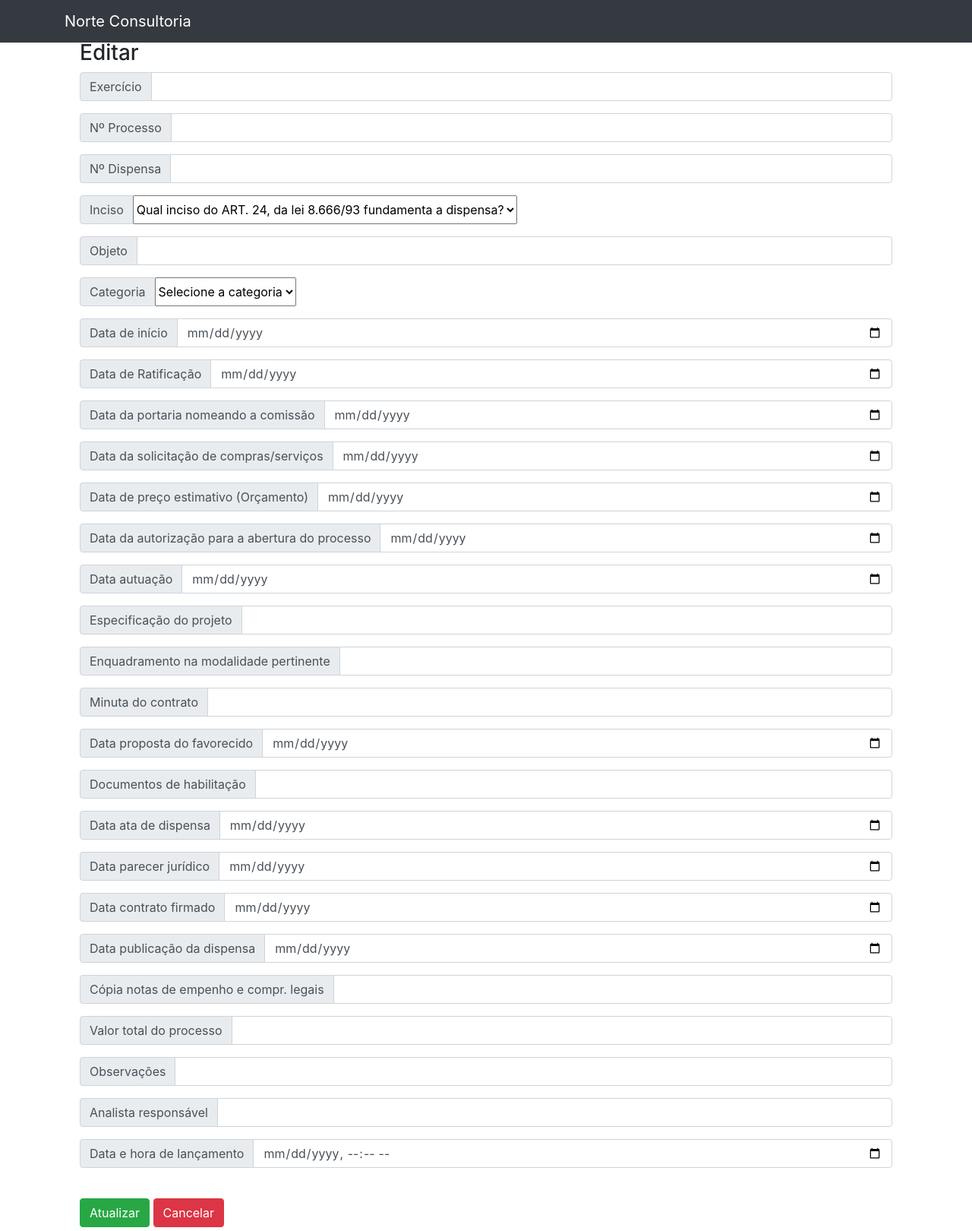
After one commit to HugoMTeodoro/Site_Norte_Consultoria, a PHP site: page /editDispensa.php in a window 1280 px wide. The commit adds this page. Shown: the whole page at 76% size. Run offline with PHP 8.4, Linux system fonts and the light colour scheme; data that the repository does not hold is empty.

Commit message:
Crud dispensa 3/4

```diff
--- /dev/null
+++ b/public/dispensa/editDispensa.php
@@ -0,0 +1,268 @@
+
+
+
+
+
+<?php
+    include("../Template/header.php");
+    include_once("../../data/connection.php");
+?>
+
+
+
+
+
+<div class="form">
+        <form action="updateDispensa.php" method="POST" style="margin-left: 100px; margin-right: 100px;">
+            <h3>Editar</h3>
+            <div class="input-group mb-3">
+                <div class="input-group-prepend">
+                    <span class="input-group-text" id="inputGroup-sizing-default">Exercício</span>
+                </div>
+                <input type="text" name="txtExercicio" class="form-control" id="txtExercicio" aria-label="Default" aria-describedby="inputGroup-sizing-default">
+            </div>
+
+            <div class="input-group mb-3">
+                <div class="input-group-prepend">
+                    <span class="input-group-text" id="inputGroup-sizing-default">Nº Processo</span>
+                </div>
+                <input type="number" name="numProcesso" class="form-control" id="numProcesso" aria-label="Default" aria-describedby="inputGroup-sizing-default">
+            </div>
+
+            <div class="input-group mb-3">
+                <div class="input-group-prepend">
+                    <span class="input-group-text" id="inputGroup-sizing-default">Nº Dispensa</span>
+                </div>
+                <input type="number" name="numDispensa" class="form-control" id="numDispensa" aria-label="Default" aria-describedby="inputGroup-sizing-default">
+            </div>
+
+            <div class="input-group mb-3">
+                <div class="input-group-prepend">
+                    <span class="input-group-text" id="inputGroup-sizing-default">Inciso</span>
+                </div>
+                <select class="form-select" name="inciso" id="inciso">
+                    <option value="-1" selected>Qual inciso do ART. 24, da lei 8.666/93 fundamenta a dispensa?</option>
+                    <?php
+
+                    $sqlQuery = "SELECT * FROM inciso ORDER BY inciso";
+
+                    $inciso = $connection->query($sqlQuery);
+
+                    if ($inciso->num_rows > 0) {
+
+                        while ($row = $inciso->fetch_assoc()) {
+                    ?>
+
+                            <option value="<?php echo $row["inciso"] ?>">
+                                <?php echo $row["inciso"]  ?>
+                            </option>
+
+                    <?php
+                        }
+                    }
+                    ?>
+                </select>
+            </div>
+
+
+
+            <div class="input-group mb-3">
+                <div class="input-group-prepend">
+                    <span class="input-group-text" id="inputGroup-sizing-default">Objeto</span>
+                </div>
+                <input type="text" name="txtObjeto" class="form-control" id="txtObjeto" aria-label="Default" aria-describedby="inputGroup-sizing-default">
+            </div>
+
+
+            <div class="input-group mb-3">
+                <div class="input-group-prepend">
+                    <span class="input-group-text" id="inputGroup-sizing-default">Categoria</span>
+                </div>
+                <select class="form-select" name="txtCategoria" id="txtCategoria">
+                    <option value="-1" selected>Selecione a categoria</option>
+                    <?php
+
+                    $sqlQuery = "SELECT * FROM categoria ORDER BY categoria";
+
+                    $categoria = $connection->query($sqlQuery);
+
+                    if ($categoria->num_rows > 0) {
+
+                        while ($row = $categoria->fetch_assoc()) {
+                    ?>
+
+                            <option value="<?php echo $row["categoria"] ?>">
+                                <?php echo $row["categoria"]  ?>
+                            </option>
+
+                    <?php
+                        }
+                    }
+                    ?>
+                </select>
+            </div>
+
+
+
+
+            <div class="input-group mb-3">
+                <div class="input-group-prepend">
+                    <span class="input-group-text" id="inputGroup-sizing-default">Data de início</span>
+                </div>
+                <input type="date" name="datei" class="form-control" id="datei" aria-label="Default" aria-describedby="inputGroup-sizing-default">
+            </div>
+
+            <div class="input-group mb-3">
+                <div class="input-group-prepend">
+                    <span class="input-group-text" id="inputGroup-sizing-default">Data de Ratificação</span>
+                </div>
+                <input type="date" name="dater" class="form-control" id="dater" aria-label="Default" aria-describedby="inputGroup-sizing-default">
+            </div>
+
+
+            <div class="input-group mb-3">
+                <div class="input-group-prepend">
+                    <span class="input-group-text" id="inputGroup-sizing-default">Data da portaria nomeando a comissão</span>
+                </div>
+                <input type="date" name="datep" class="form-control" id="datep" aria-label="Default" aria-describedby="inputGroup-sizing-default">
+            </div>
+
+            <div class="input-group mb-3">
+                <div class="input-group-prepend">
+                    <span class="input-group-text" id="inputGroup-sizing-default">Data da solicitação de compras/serviços</span>
+                </div>
+                <input type="date" name="dates" class="form-control" id="dates" aria-label="Default" aria-describedby="inputGroup-sizing-default">
+            </div>
+
+            <div class="input-group mb-3">
+                <div class="input-group-prepend">
+                    <span class="input-group-text" id="inputGroup-sizing-default">Data de preço estimativo (Orçamento)</span>
+                </div>
+                <input type="date" name="datepe" class="form-control" id="datepe" aria-label="Default" aria-describedby="inputGroup-sizing-default">
+            </div>
+
+            <div class="input-group mb-3">
+                <div class="input-group-prepend">
+                    <span class="input-group-text" id="inputGroup-sizing-default">Data da autorização para a abertura do processo</span>
+                </div>
+                <input type="date" name="datea" class="form-control" id="datea" aria-label="Default" aria-describedby="inputGroup-sizing-default">
+            </div>
+
+            <div class="input-group mb-3">
+                <div class="input-group-prepend">
+                    <span class="input-group-text" id="inputGroup-sizing-default">Data autuação</span>
+                </div>
+                <input type="date" name="dateau" class="form-control" id="dateau" aria-label="Default" aria-describedby="inputGroup-sizing-default">
+            </div>
+
+            <div class="input-group mb-3">
+                <div class="input-group-prepend">
+                    <span class="input-group-text" id="inputGroup-sizing-default">Especificação do projeto</span>
+                </div>
+                <input type="text" name="txtEspecificacao" class="form-control" id="txtEspecificacao" aria-label="Default" aria-describedby="inputGroup-sizing-default">
+            </div>
+
+            <div class="input-group mb-3">
+                <div class="input-group-prepend">
+                    <span class="input-group-text" id="inputGroup-sizing-default">Enquadramento na modalidade pertinente</span>
+                </div>
+                <input type="text" name="txtEnquadramento" class="form-control" id="txtEnquadramento" aria-label="Default" aria-describedby="inputGroup-sizing-default">
+            </div>
+
+            <div class="input-group mb-3">
+                <div class="input-group-prepend">
+                    <span class="input-group-text" id="inputGroup-sizing-default">Minuta do contrato</span>
+                </div>
+                <input type="text" name="txtMinuta" class="form-control" id="txtMinuta" aria-label="Default" aria-describedby="inputGroup-sizing-default">
+            </div>
+
+            <div class="input-group mb-3">
+                <div class="input-group-prepend">
+                    <span class="input-group-text" id="inputGroup-sizing-default">Data proposta do favorecido</span>
+                </div>
+                <input type="date" name="dateProp" class="form-control" id="dateProp" aria-label="Default" aria-describedby="inputGroup-sizing-default">
+            </div>
+
+            <div class="input-group mb-3">
+                <div class="input-group-prepend">
+                    <span class="input-group-text" id="inputGroup-sizing-default">Documentos de habilitação</span>
+                </div>
+                <input type="text" name="txtHabilitacao" class="form-control" id="txtHabilitacao" aria-label="Default" aria-describedby="inputGroup-sizing-default">
+            </div>
+
+            <div class="input-group mb-3">
+                <div class="input-group-prepend">
+                    <span class="input-group-text" id="inputGroup-sizing-default">Data ata de dispensa</span>
+                </div>
+                <input type="date" name="dateAta" class="form-control" id="dateAta" aria-label="Default" aria-describedby="inputGroup-sizing-default">
+            </div>
+
+            <div class="input-group mb-3">
+                <div class="input-group-prepend">
+                    <span class="input-group-text" id="inputGroup-sizing-default">Data parecer jurídico</span>
+                </div>
+                <input type="date" name="dateParecer" class="form-control" id="dateParecer" aria-label="Default" aria-describedby="inputGroup-sizing-default">
+            </div>
+
+
+            <div class="input-group mb-3">
+                <div class="input-group-prepend">
+                    <span class="input-group-text" id="inputGroup-sizing-default">Data contrato firmado</span>
+                </div>
+                <input type="date" name="dateCF" class="form-control" id="dateCF" aria-label="Default" aria-describedby="inputGroup-sizing-default">
+            </div>
+
+            <div class="input-group mb-3">
+                <div class="input-group-prepend">
+                    <span class="input-group-text" id="inputGroup-sizing-default">Data publicação da dispensa</span>
+                </div>
+                <input type="date" name="datePublicacao" class="form-control" id="datePublicacao" aria-label="Default" aria-describedby="inputGroup-sizing-default">
+            </div>
+
+            <div class="input-group mb-3">
+                <div class="input-group-prepend">
+                    <span class="input-group-text" id="inputGroup-sizing-default">Cópia notas de empenho e compr. legais</span>
+                </div>
+                <input type="text" name="txtCopias" class="form-control" id="txtCopias" aria-label="Default" aria-describedby="inputGroup-sizing-default">
+            </div>
+
+            <div class="input-group mb-3">
+                <div class="input-group-prepend">
+                    <span class="input-group-text" id="inputGroup-sizing-default">Valor total do processo</span>
+                </div>
+                <input type="number" name="numTotal" class="form-control" id="numTotal" aria-label="Default" step="0.01" aria-describedby="inputGroup-sizing-default">
+            </div>
+
+
+            <div class="input-group mb-3">
+                <div class="input-group-prepend">
+                    <span class="input-group-text" id="inputGroup-sizing-default">Observações</span>
+                </div>
+                <input type="text" name="txtObservacoes" class="form-control" id="txtObservacoes" aria-label="Default" aria-describedby="inputGroup-sizing-default">
+            </div>
+
+            <div class="input-group mb-3">
+                <div class="input-group-prepend">
+                    <span class="input-group-text" id="inputGroup-sizing-default">Analista responsável</span>
+                </div>
+                <input type="text" name="txtAnalista" class="form-control" id="txtAnalista" aria-label="Default" aria-describedby="inputGroup-sizing-default">
+            </div>
+
+            <div class="input-group mb-3">
+                <div class="input-group-prepend">
+                    <span class="input-group-text" id="inputGroup-sizing-default">Data e hora de lançamento</span>
+                </div>
+                <input type="datetime-local" name="dateLancamento" class="form-control" id="dateLancamento" aria-label="Default" aria-describedby="inputGroup-sizing-default">
+            </div>
+
+            <br>
+            <div class="buttons">
+
+
+                <input type="submit" class="btn btn-success" value="Atualizar">
+                <input type="reset" class="btn btn-danger" value="Cancelar">
+
+            </div>
+
+        </form>
+    </div>
```
Also changed, not shown: public/dispensa/listDispensa.php (+61 -67 lines), public/dispensa/listDispensaNoSearch.php (added, +75 -0 lines), public/dispensa/listDispensaSearching.php (added, +77 -0 lines), public/dispensa/updateDispensa.php (added, +83 -0 lines).
